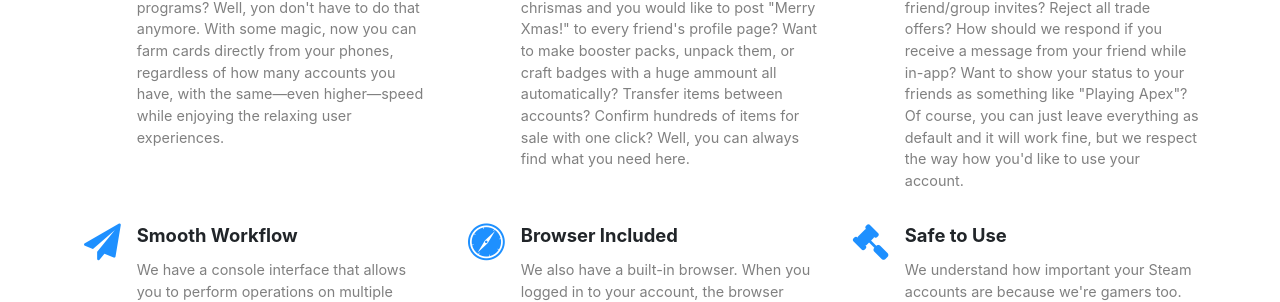
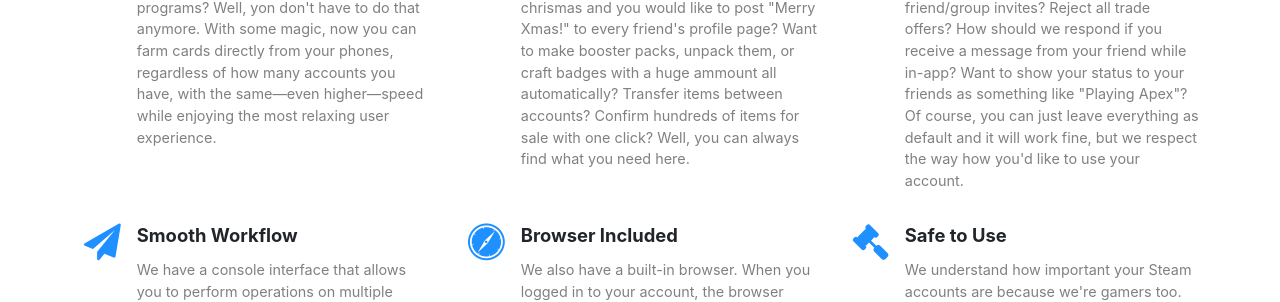
Before and after one commit to raymond-u/Steamulate-Website, a Jekyll site: the page built from index.html, in a window 1280 px wide and 900 px high, scrolled down 996 px. Shown: the part 326-628 px from the top of the window. Built offline with Jekyll 4.4.1, drawn with Linux system fonts in a browser that asks for light colours; nearby versions of some CDN libraries; the list of posts is cut into pages by our own code; comment, search, counter and statistics services are not loaded; some of the changed text lies outside the part shown.

Commit message:
Update index.html

```diff
--- a/index.html
+++ b/index.html
@@ -44,7 +44,7 @@ description: Steamulate - A handy toolbox for your Steam accounts.
                         <div class="col-sm-6 col-lg-4 item"><i class="fa fa-magic icon"></i>
                             <h3 class="name">Works everywhere</h3>
                             <p class="description">Are you managing your Steam accounts on your PC? Do you leave your PC open just to farm trading cards? Be tired of dry console programs? Well, yon don't have to do that anymore. With some magic, now you can farm cards directly
-                                from your phones, regardless of how many accounts you have, with the same—even higher—speed while enjoying the relaxing user experiences.</p>
+                                from your phones, regardless of how many accounts you have, with the same—even higher—speed while enjoying the most relaxing user experience.</p>
                         </div>
                         <div class="col-sm-6 col-lg-4 item"><i class="fa fa-briefcase icon"></i>
                             <h3 class="name">Complete Toolkit</h3>
```
